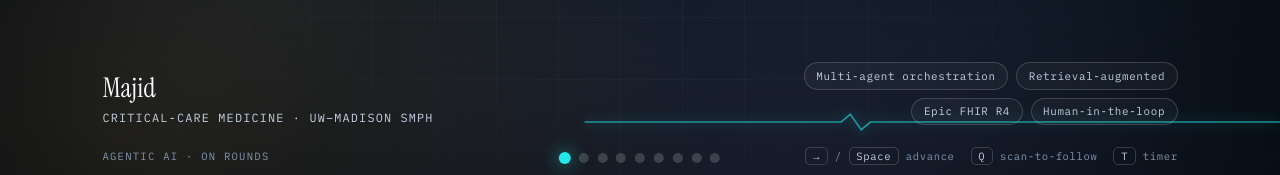
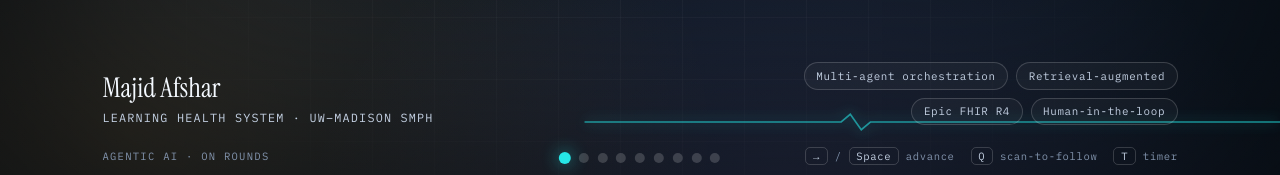
Before and after one commit to mafshar99/rounds-talk, a plain HTML site: page index.html in a window 1280 px wide. Shown: the part 603-778 px from the top of the page. Drawn offline with Linux system fonts and the light colour scheme; no server answers.

Commit message:
Add files via upload

```diff
--- a/index.html
+++ b/index.html
@@ -359,8 +359,8 @@ em.hl{font-style:italic;color:var(--ink)}
     <p class="lede r" style="--d:.5s">What agentic AI actually is — and what it changes when it joins us at the bedside.</p>
     <div class="title-foot">
       <div class="byline r" style="--d:.7s">
-        <div class="name">Majid</div>
-        <div class="role">Critical-Care Medicine · UW–Madison SMPH</div>
+        <div class="name">Majid Afshar</div>
+        <div class="role">Learning Health System · UW–Madison SMPH</div>
       </div>
       <div class="chiprow r" style="--d:.85s">
         <span class="chip">Multi-agent orchestration</span><span class="chip">Retrieval-augmented</span>
```
